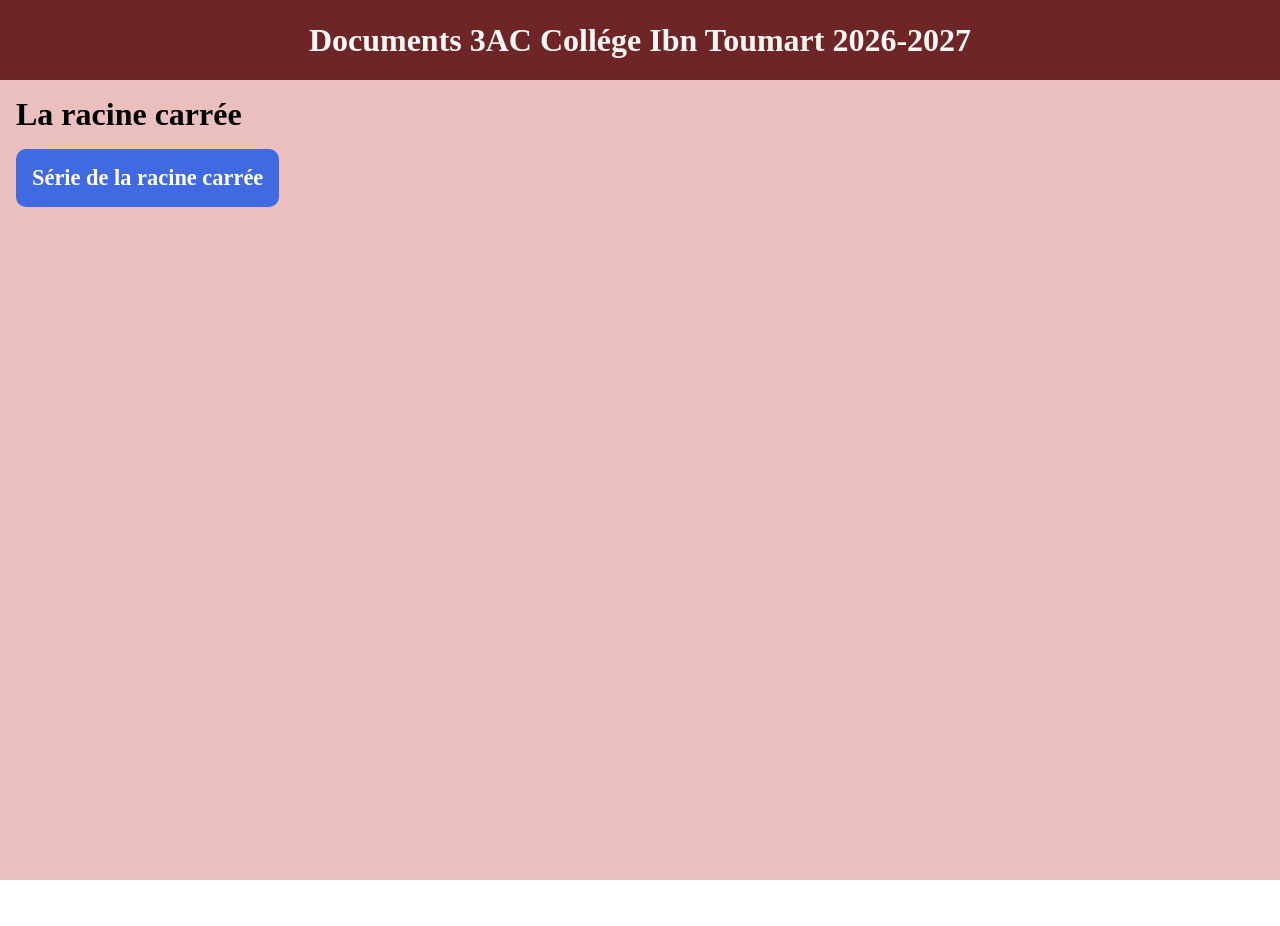
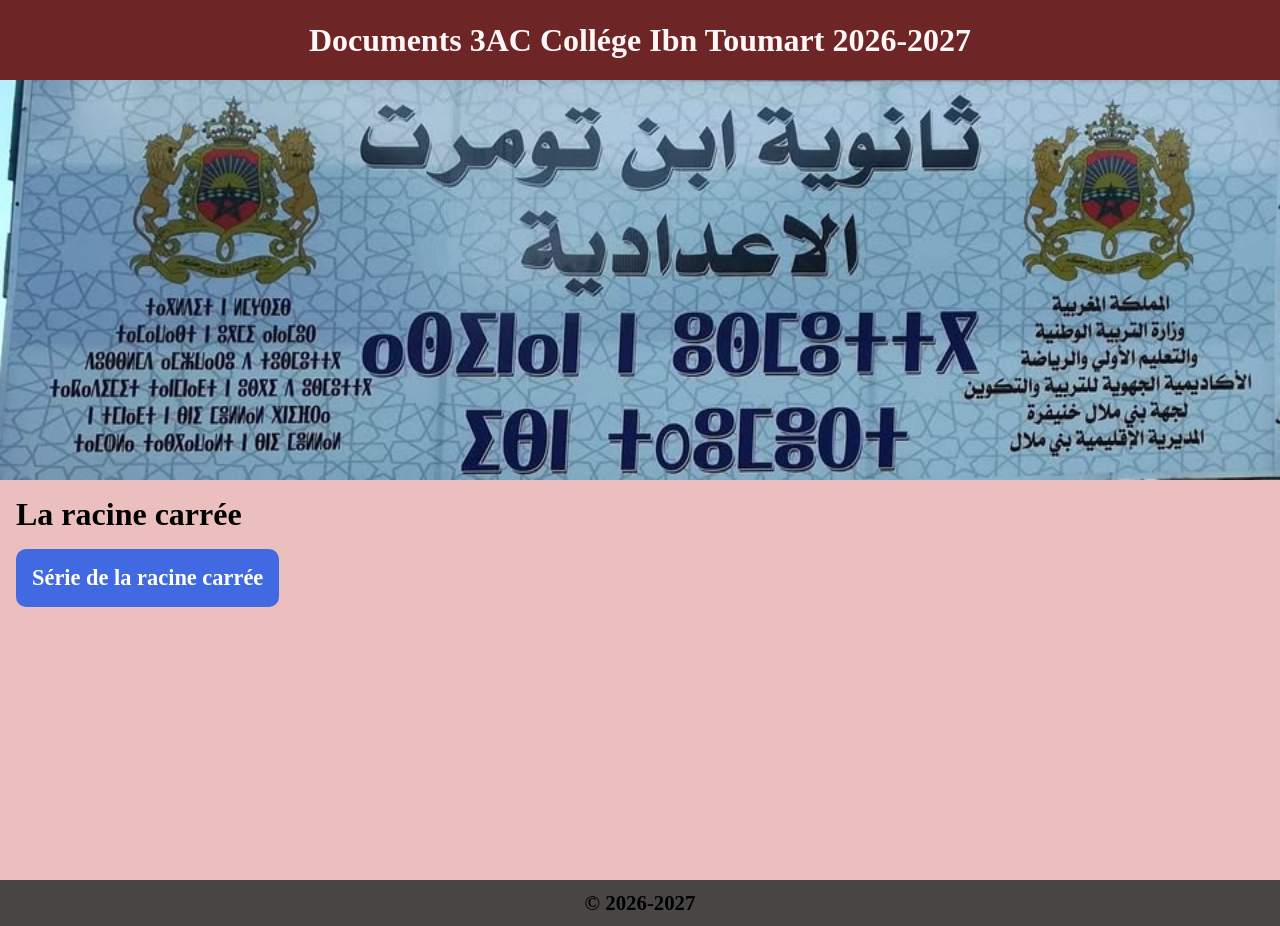
Before and after one commit to echlaihi/3AC, a plain HTML site: page index.html in a window 1280 px wide. Before the commit the page ends 880 px from the top, so only its background shows below. Drawn offline with Linux system fonts and the light colour scheme.

Commit message:
adding image

```diff
--- a/index.html
+++ b/index.html
@@ -71,7 +71,27 @@
 
 
     }
+    .img-container{
+        width: 100%;
+        height: 50vh;
+        background-color: black;
+        z-index: 100;
 
+    }
+    img{
+        width: 100%;
+        height: 50vh;
+        /* display: none; */
+    }
+
+    footer {
+        color: black;
+        padding: .7rem;
+        font-weight: bold;
+        text-align: center;
+        background-color: #484545;
+        font-size: 1.3rem;
+    }
     @media screen and (max-width: 570px) {
         h1{
             font-size: 1.5rem;
@@ -79,16 +99,26 @@
         h2, a{
             font-size: 1.6rem;
         }
+
+        img, .img-container{
+            height: 30vh;
+        }
     }
 </style>
 <body>
     <div class="head">
         <h1>Documents 3AC Collége Ibn Toumart 2026-2027 </h1>
     </div>
+
     <div class="body">
+        <div class="img-container">
+            <img src="images/photo_college_ibn_toumart.jpg" alt="" srcset="">
+        </div>
         <h2>La racine carrée</h2>
         <a download="serie_2_3ac_racine_carree.pdf" href="docs/serie_2_3ac_racine_carree.pdf" class="btn">Série de la racine carrée</a>
     </div>
-
+    <footer >
+        &copy; 2026-2027
+    </footer>
 </body>
 </html>
```
Also changed, not shown: images/photo_college_ibn_toumart.jpg (added).
